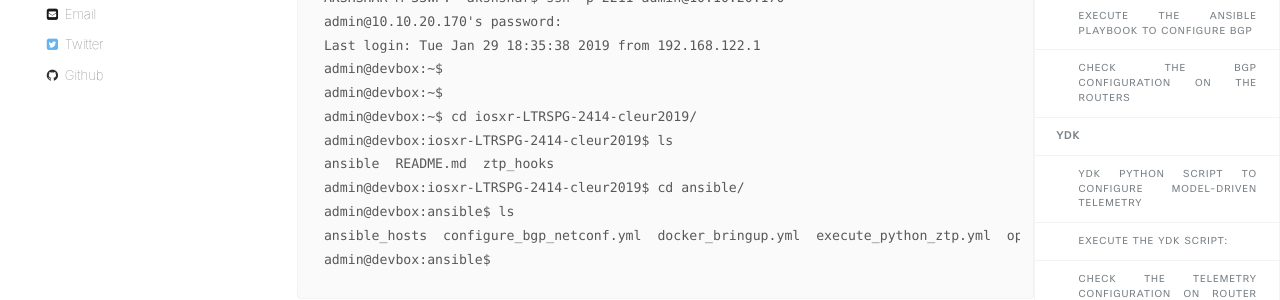
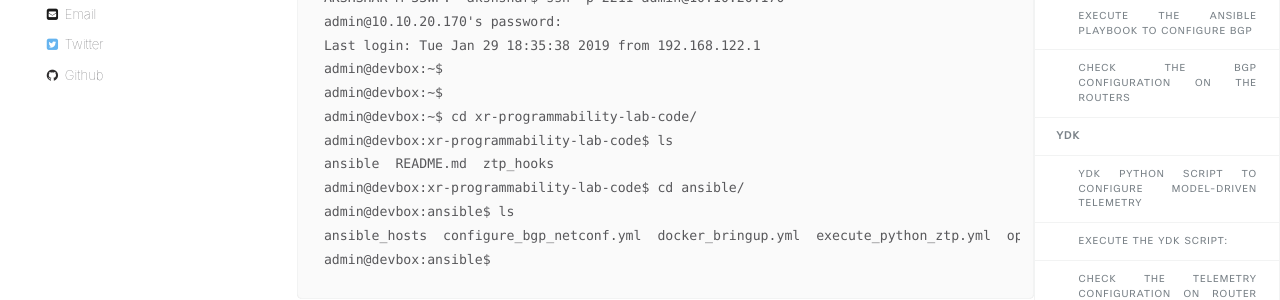
Before and after one commit to nanog75/hackathon, a Jekyll site: the page built from _wkinstructions/2019-02-01-step-5-playing-iosxr-Yang-Models.md, in a window 1280 px wide and 900 px high, scrolled down 1883 px. Shown: the part 270-570 px from the top of the window. Built offline with Jekyll 4.4.1, drawn with Linux system fonts in a browser that asks for light colours; comment, search, counter and statistics services are not loaded; some of the changed text lies outside the part shown.

Commit message:
Update 2019-02-01-step-5-playing-iosxr-Yang-Models.md

````diff
--- a/_wkinstructions/2019-02-01-step-5-playing-iosxr-Yang-Models.md
+++ b/_wkinstructions/2019-02-01-step-5-playing-iosxr-Yang-Models.md
@@ -33,7 +33,7 @@ In this lab we will look at a few of them:
 >Connect to your Pod first! Make sure your Anyconnect VPN connection to the Pod assigned to you is active.
 >
 > If you haven't connected yet, check out the instructions to do so here:
-><https://iosxr-lab-ciscolive.github.io/LTRSPG-2414-cleur2019/assets/CLEUR19-AkshatSharma-IOS-XR-Programmability-Session-1-Friday.pdf>
+><https://sevt-sp.github.io/xr-programmability-lab/connect-to-pods/>
 >
 >
 > Once you're connected, use the following instructions to connect to the individual nodes.
@@ -90,10 +90,10 @@ admin@10.10.20.170's password:
 Last login: Tue Jan 29 18:35:38 2019 from 192.168.122.1
 admin@devbox:~$
 admin@devbox:~$
-admin@devbox:~$ cd iosxr-LTRSPG-2414-cleur2019/
-admin@devbox:iosxr-LTRSPG-2414-cleur2019$ ls
+admin@devbox:~$ cd xr-programmability-lab-code/
+admin@devbox:xr-programmability-lab-code$ ls
 ansible  README.md  ztp_hooks
-admin@devbox:iosxr-LTRSPG-2414-cleur2019$ cd ansible/
+admin@devbox:xr-programmability-lab-code$ cd ansible/
 admin@devbox:ansible$ ls
 ansible_hosts  configure_bgp_netconf.yml  docker_bringup.yml  execute_python_ztp.yml  openr  set_ipv6_route.sh  xml
 admin@devbox:ansible$
@@ -379,8 +379,8 @@ Jump into the `ydk` directory in the clone github repository:
 
 
 ```
-admin@devbox:~$ cd ~/iosxr-LTRSPG-2414-cleur2019/
-admin@devbox:iosxr-LTRSPG-2414-cleur2019$ cd ydk/
+admin@devbox:~$ cd ~/xr-programmability-lab-code/
+admin@devbox:xr-programmability-lab-code$ cd ydk/
 admin@devbox:ydk$
 ```
 
````
